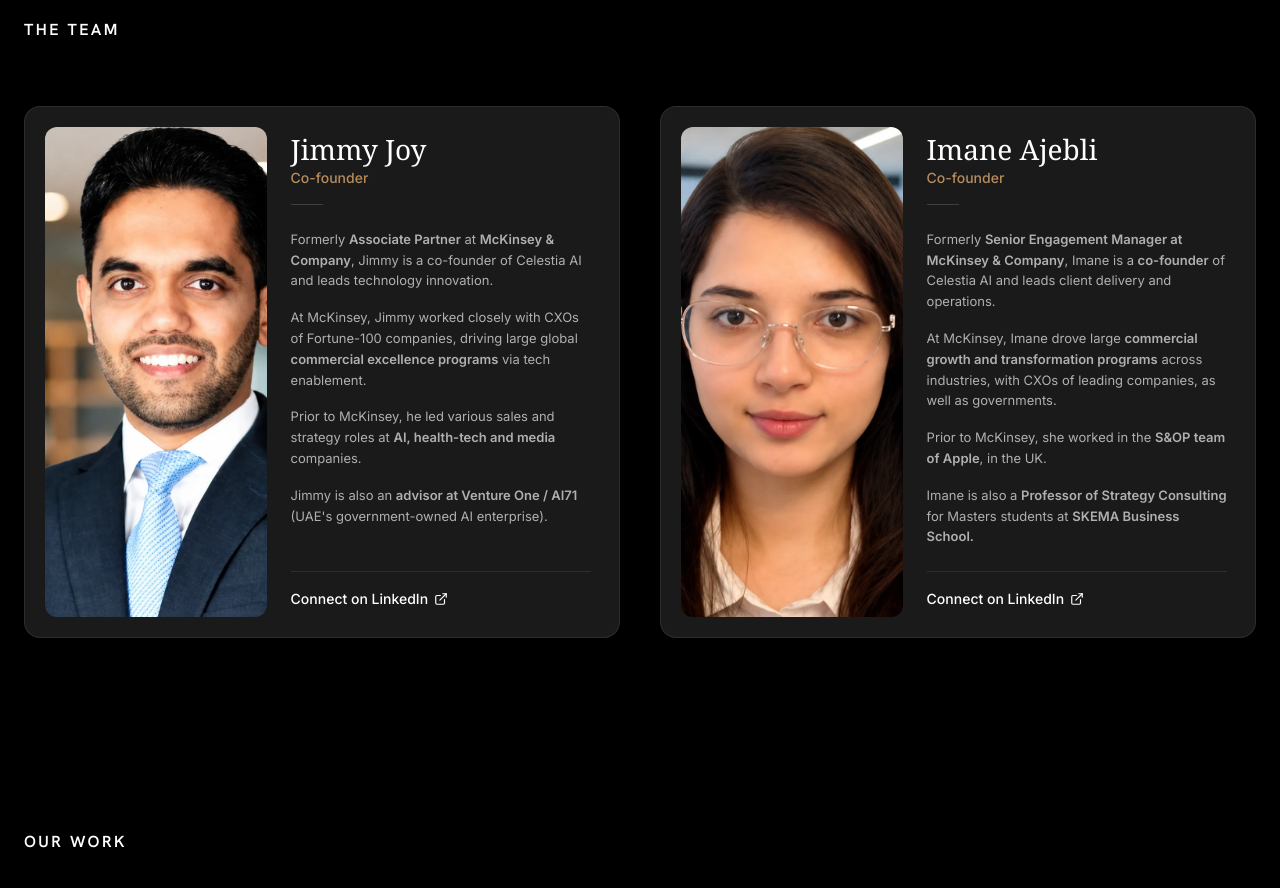
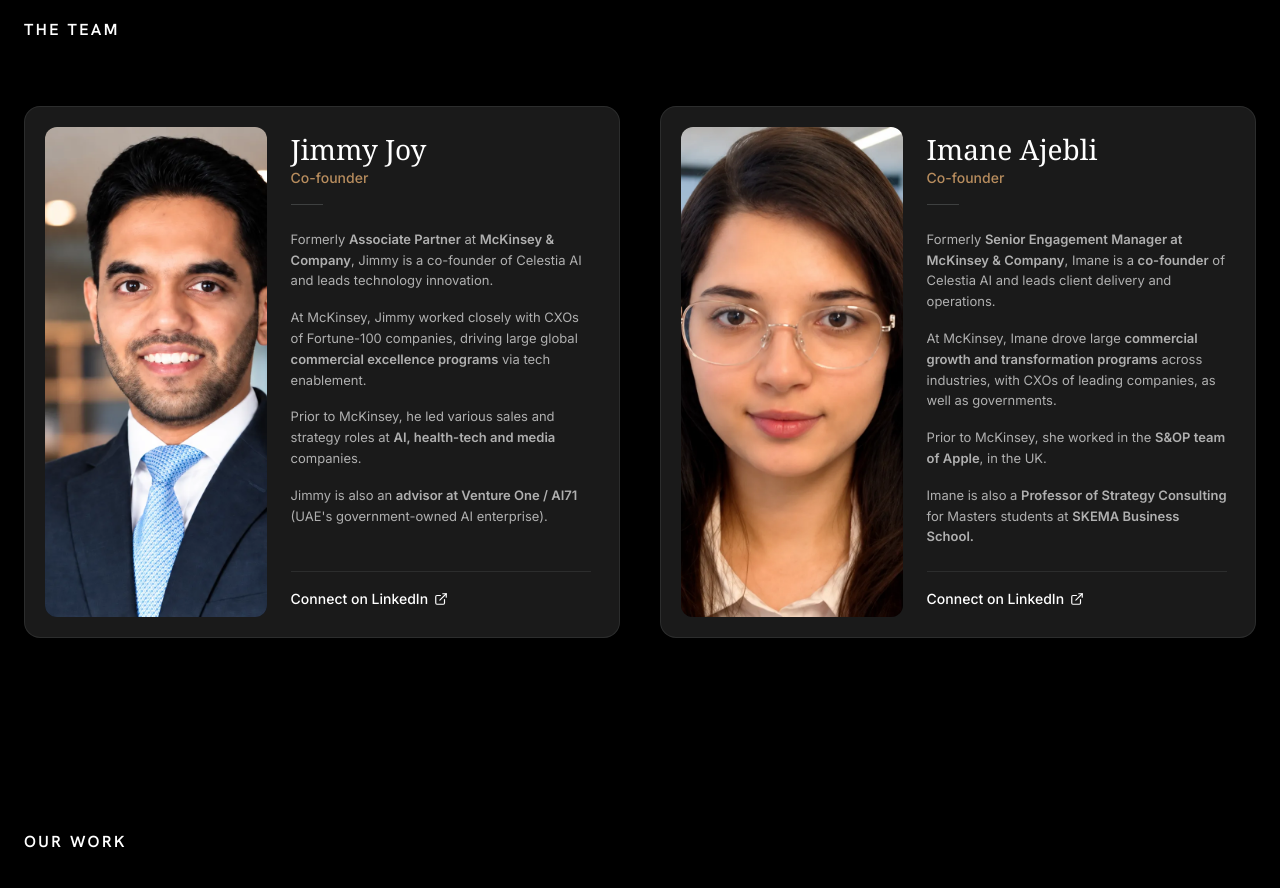
Before and after one commit to itsvyshnavsmadhav/celestia-ai, a Next.js app: page /about in a window 1280 px wide. Shown: the part 1520-2408 px from the top of the page. Built offline with nearby package versions, Linux system fonts and the light colour scheme.

Commit message:
Update Jimmy Joy's profile picture

```diff
--- a/src/components/AnimatedTimelineJimmy.tsx
+++ b/src/components/AnimatedTimelineJimmy.tsx
@@ -84,7 +84,7 @@
       <div className="absolute top-0 right-[20%] md:right-[240px] translate-x-1/2 -translate-y-1/2 flex flex-col items-center z-10">
         <div className="w-[120px] h-[120px] rounded-full overflow-hidden border-4 border-surface shadow-lg">
           <Image
-            src="/images/founders/JIMMY JOY.webp"
+            src="/images/founders/jimmy_joy_v3.webp"
             alt="Jimmy Joy"
             width={120}
             height={120}
--- a/src/components/TeamProfiles.tsx
+++ b/src/components/TeamProfiles.tsx
@@ -7,7 +7,7 @@
     {
       name: "Jimmy Joy",
       title: "Co-founder",
-      image: "/images/founders/JIMMY JOY.webp",
+      image: "/images/founders/jimmy_joy_v3.webp",
       linkedin: "https://www.linkedin.com/in/jimmyjoy88/?lipi=urn%3Ali%3Apage%3Ad_flagship3_profile_view_base_contact_details%3BY1qnEdTmR6mFfxSJJeusbw%3D%3D",
       bullets: [
         "Formerly <strong>Associate Partner</strong> at <strong>McKinsey & Company</strong>, Jimmy is a co-founder of Celestia AI and leads technology innovation.",
```
Also changed, not shown: public/images/founders/JIMMY JOY.webp (deleted), public/images/founders/jimmy_joy_v3.webp (added).
